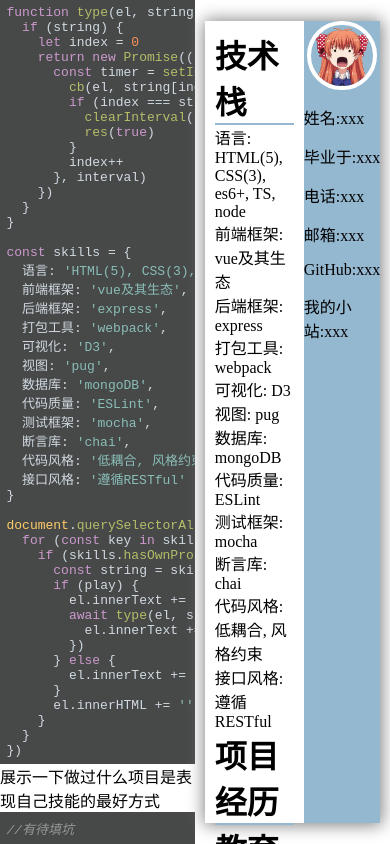
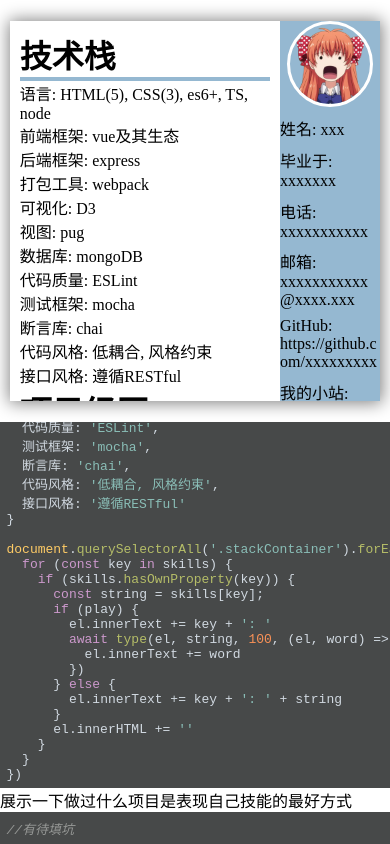
Before and after one commit to MXXXXXS/CV, a plain HTML site: page index.html in a window 390 px wide. Both pictures are taken after a click on the button "跳过动画". Shown: the top 844 px of the page. Drawn offline with nearby package versions, Linux system fonts and the light colour scheme.

Commit message:
改进: 优化了性能, 移动端适配

```diff
--- a/index.css
+++ b/index.css
@@ -14,14 +14,26 @@
 }
 
 .coding {
-  overflow:auto;
+  overflow-x: auto;
+}
+
+.cv {
+  width: 45vw;
+  height: 95vh;
+}
+
+.main {
+  overflow-x: auto;
+}
+
+.avatar {
+  border: 4px solid white;
 }
 
 .present {
   display: flex;
   justify-content: center;
   align-items: center;
-
 }
 
 .skipPlaying {
@@ -37,5 +49,22 @@
 }
 
 .skipPlaying:hover {
-    cursor: pointer;
+  cursor: pointer;
 }
+
+@media (max-width: 1200px) and (orientation: portrait) {
+  .codingAndPresent {
+    flex-direction: column-reverse;
+  }
+  .coding, .present {
+    width: 100vw;
+    height: 50vh;
+  }
+  .cv {
+    width: 95vw;
+    height: 45vh;
+  }
+  .avatar {
+  border: 0.8vw solid white;
+}
+}
--- a/index.js
+++ b/index.js
@@ -16,8 +16,8 @@ document.querySelector('.coding').innerHTML = document.querySelector('.coding').
 const cv = document.createElement('div')
 cv.setAttribute('class', 'cv')
 document.getElementsByClassName('present')[0].appendChild(cv)
-cv.style.width = '45vw'
-cv.style.height = '95vh'
+// cv.style.width = '45vw'
+// cv.style.height = '95vh'
 cv.style.boxShadow = '0px 0px 16px 1.5px grey'
 -
 嗯, 代码看着有点单调, 来点语法高亮
@@ -45,6 +45,7 @@ main.style.flex = '2.5'
 const info = document.querySelector('.info')
 info.style.flex = '1'
 info.style.backgroundColor = '#95B8D1'
+info.style.overflowY= 'auto'
 -
 右边的栏用来写一些个人信息
 -
@@ -60,10 +61,10 @@ info.style.alignItems= 'center'
 加个头像
 +
 const avatar = document.createElement('img')
+avatar.setAttribute('class', 'avatar')
 avatar.src = '佐仓千代avatar.png'
 avatar.style.width = '80%'
 avatar.style.borderRadius = '100%'
-avatar.style.border = '4px solid white'
 document.querySelector('.info').appendChild(avatar)
 -
 添加一下个人信息
@@ -74,18 +75,19 @@ aboutMe.setAttribute('class', 'aboutMe')
 info.appendChild(aboutMe)
 const items = {
   姓名: 'xxx',
-  毕业于: 'xxx',
-  电话: 'xxx',
-  邮箱: 'xxx',
-  GitHub: 'xxx',
-  我的小站: 'xxx'
+  毕业于: 'xxxxxxx',
+  电话: 'xxxxxxxxxxx',
+  邮箱: 'xxxxxxxxxxx@xxxx.xxx',
+  GitHub: 'https://github.com/xxxxxxxxx',
+  我的小站: 'https://xxxxxxxxxx.xxxxxx'
 }
 for (const key in items) {
   if (items.hasOwnProperty(key)) {
     const val = items[key];
     const item = document.createElement('p')
-    item.style.margin = '15px 0'
-    item.innerText = key + ':' + val
+    item.style.margin = '1vh 0'
+    item.style.wordBreak = 'break-word'
+    item.innerText = key + ': ' + val
     aboutMe.appendChild(item)
   }
 }
@@ -112,7 +114,7 @@ for (const key in items) {
     const h1 = document.createElement('h1')
     h1.innerText = key
     h1.setAttribute('class', key)
-    h1.style.borderBottom = '2px solid #95B8D1'
+    h1.style.borderBottom = '0.5vh solid #95B8D1'
     item.appendChild(h1)
   }
 }
@@ -306,15 +308,18 @@ async function trigger() {
   let play = true
   let enableHighLight = false
   let interval = 100
-  //语法高亮
+  let highlightInterval = 800
+  //检测是否移动端, 以降低高亮频率, 否则实测代码输出非常缓慢. 此处设置  1.5s也有缓慢现象, 尚可接受
+  if( /Android|webOS|iPhone|iPad|iPod|BlackBerry|IEMobile|Opera Mini/i.test(navigator.userAgent) ) {
+    highlightInterval = 1500
+   }
+  //语法高亮, 每次只处理最后一个代码块, 为了性能考虑
   let timer0 = setInterval(() => {
     if (enableHighLight) {
-      document.querySelectorAll('pre code').forEach((block) => {
-        hljs.highlightBlock(block);
-
-      });
+      const codeToHighlight = document.querySelectorAll('pre code')
+      hljs.highlightBlock(codeToHighlight[codeToHighlight.length - 1])
     }
-  }, 800)
+  }, highlightInterval)
   //自动滚动到最底部
   let timer1 = setInterval(() => {
     const coding = document.querySelector(`.coding`);
@@ -326,8 +331,8 @@ async function trigger() {
     el.innerHTML += word
   })
   //跳过播放按钮功能
-  document.querySelector(`.skipPlaying`).addEventListener(`click`, function(e) {
-    if(e.target.tagName === `BUTTON`) {
+  document.querySelector(`.skipPlaying`).addEventListener(`click`, function (e) {
+    if (e.target.tagName === `BUTTON`) {
       e.target.style.opacity = '0'
       play = false
     }
@@ -365,12 +370,16 @@ async function trigger() {
       eval(subsAndCodes[index].data)
     }
   }
+  //动画被跳过后进行一次全部的高亮处理
+  document.querySelectorAll('pre code').forEach((block) => {
+    hljs.highlightBlock(block);
+  })
   //结束后清楚所有定时器
   const lastTimer = setTimeout(() => {
     clearInterval(timer0)
     clearInterval(timer1)
     clearTimeout(lastTimer)
-  }, 3000)
+  }, 1000)
 }
 
 trigger()
```
